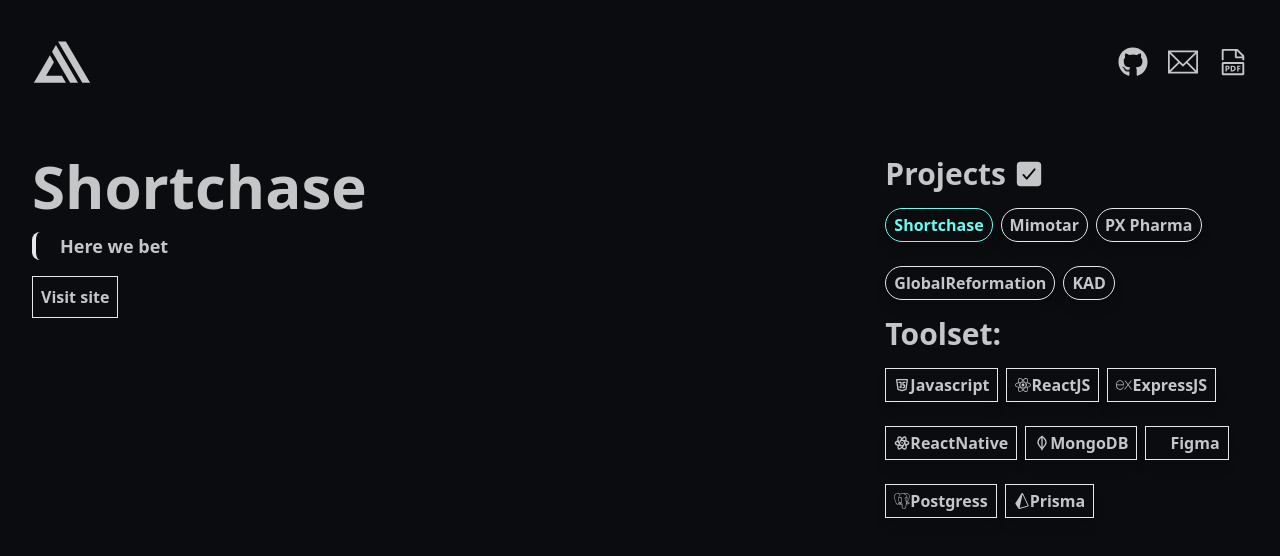
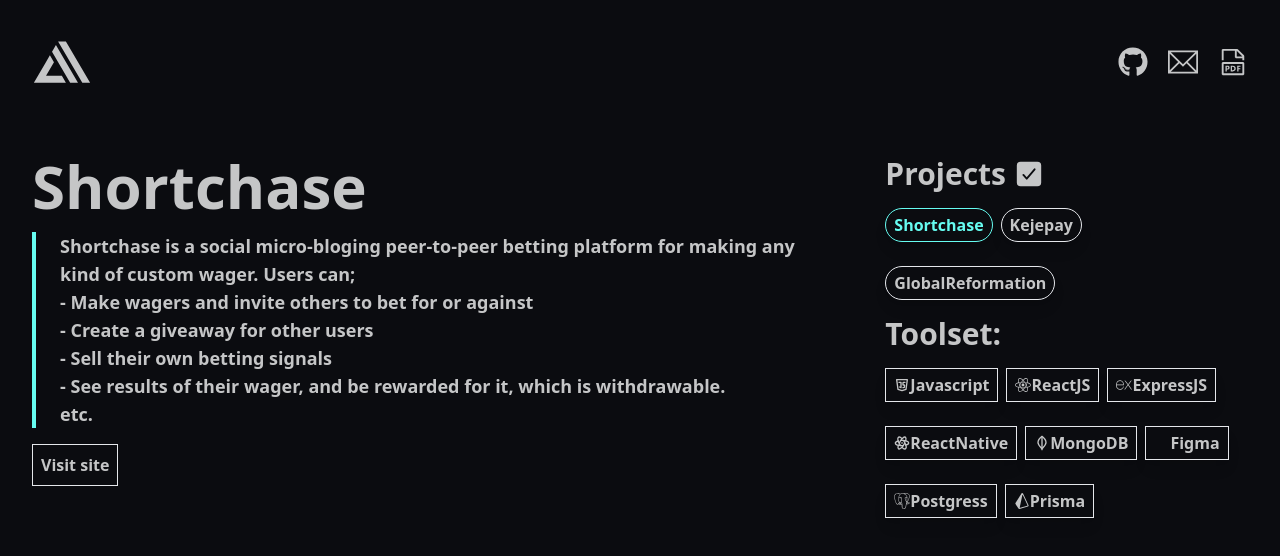
Before and after one commit to kcblaq/kelechi, a React (Vite) app: page / in a window 1280 px wide. Both pictures are taken after a click on the element "Shortchase". Shown: the top 556 px of the page. Built offline with nearby package versions, Linux system fonts and the light colour scheme; some icons are missing.

Commit message:
Here I am, almost done

```diff
--- a/src/App.tsx
+++ b/src/App.tsx
@@ -30,10 +30,10 @@ import Welcome from './components/Welcome';
 import { useState } from 'react';
 import PXPharama from './components/projects/PX-Pharama';
 import Shortchase from './components/projects/Shortchase';
-import Mimotar from './components/projects/Mimotar';
 import Oobla from './components/projects/Oobla';
 import GlobalReformation from './components/projects/GlobalReformation';
 import KAD from './components/KAD';
+import Kejepay from './components/projects/Kejepay';
 
 function App() {
 const [current, setCurrent] = useState('Welcome');
@@ -41,9 +41,10 @@ const [current, setCurrent] = useState('Welcome');
   // const bgImage = 'https://images.pexels.com/photos/1103970/pexels-photo-1103970.jpeg';
   // const image2 = 'https://images.pexels.com/photos/1939485/pexels-photo-1939485.jpeg?auto=compress&cs=tinysrgb&w=1260&h=750&dpr=2'
 
-  const projects = ['Shortchase', 'Mimotar',
+  const projects = [{name:'Shortchase', link: 'https://shortchaseclient.netlify.app/'}, {name:'Kejepay', link:'https://kele.netlify.app/'},
   // 'Oobla',
-  'PX Pharma', 'GlobalReformation', 'KAD']
+  // 'PX Pharma',
+  {name:'GlobalReformation', link: 'https://globalreformationnetwork.org/'}]
   const toolset = [{name:'Javascript', icon: <TbBrandJavascript/>}, {name:'ReactJS', icon: <FaReact/>},{name:'ExpressJS', icon: <SiExpress/>}, {name:'ReactNative', icon: <TbBrandReactNative/>},{name:'MongoDB', icon: <TbBrandMongodb/>}, {name:'Figma', icon: <PiFigmaLogoLight/>}, {name:'Postgress', icon: <SiPostgresql/>}, {name:'Prisma', icon: <SiPrisma/>}]
 
   // const proficiency = ['OOP', 'UX Search', 'UI Designs', 'Frontend', 'DBMS', 'Backend', 'Docker', 'Mobile App']
@@ -60,7 +61,7 @@ const [current, setCurrent] = useState('Welcome');
           <IoLogoAmplify />
         </span>
         <span className='md:text-3xl flex gap-5 text-base items-center '>
-          <FaGithub className="cursor-pointer  transform transition-transform duration-300 hover:scale-125" />
+          <FaGithub className="cursor-pointer  transform transition-transform duration-300 hover:scale-125" onClick={()=> window.location.reload()} />
           <TfiEmail className="cursor-pointer transform transition-transform duration-300 hover:scale-125" />
           <VscFilePdf className="cursor-pointer transform transition-transform duration-300 hover:scale-125" />
         </span>
@@ -70,11 +71,11 @@ const [current, setCurrent] = useState('Welcome');
         <div className='flex w-full md:w-2/3 h-full'>
         {
           current == 'Welcome' ? <Welcome/>
-          : current == 'Shortchase' ? <Shortchase/>
-          : current =='Mimotar'? <Mimotar />
+          : current == 'Shortchase' ? <Shortchase url='https://shortchaseclient.netlify.app/'/>
+          : current =='Kejepay'? <Kejepay url='https://kejepay.com.ng/' />
           : current == 'Oobla'? <Oobla/>
           : current == 'PX Pharma'? <PXPharama />
-          : current == 'GlobalReformation'? <GlobalReformation/>
+          : current == 'GlobalReformation'? <GlobalReformation url='https://globalreformationnetwork.org/'/>
           : current == 'KAD'? <KAD/>
           : null
         }
@@ -83,7 +84,7 @@ const [current, setCurrent] = useState('Welcome');
         <h1 className=' font-bold text-3xl flex items-center gap-2'> Projects<IoCheckbox/> </h1>
         <div className="flex flex-wrap gap-2">
         {
-          projects.map((project) => <p className={`${current === project && 'text-[#66FCF1] border-[#66FCF1]' } border transform transition-transform duration-300 hover:scale-110 font-bold cursor-pointer text-center mt-4 p-2 py-1 shadow-lg rounded-3xl  hover:text-[#66FCF1] hover:border-[#66FCF1]`} onClick={()=> setCurrent(project)}>{project} </p> )
+          projects.map((project) => <p className={`${current === project.name && 'text-[#66FCF1] border-[#66FCF1]' } border transform transition-transform duration-300 hover:scale-110 font-bold cursor-pointer text-center mt-4 p-2 py-1 shadow-lg rounded-3xl  hover:text-[#66FCF1] hover:border-[#66FCF1]`} onClick={()=> setCurrent(project.name)}>{project.name} </p> )
         }
         </div>
 
--- a/src/components/Welcome.tsx
+++ b/src/components/Welcome.tsx
@@ -4,7 +4,7 @@ export default function Welcome() {
   return (
     <div className={`flex flex-col gap-4 h-full  w-full p-3 md:p-8 text-${BasicClasses.primary}`}>
           <h1 className=' font-bold text-3xl md:text-6xl'> Hi, I'm Kelechi </h1>
-          <div className=' flex border-l-4 pl-6 rounded-tl-lg rounded-bl-lg '>
+          <div className={`flex border-l-4 pl-6 rounded-tl-lg rounded-bl-lg`}>
           <p className={`font-semibold text-lg `}>
             {/* 👋 */}
              A Full Stack Developer passionate about JavaScript, React.js, React
--- a/src/components/projects/GlobalReformation.tsx
+++ b/src/components/projects/GlobalReformation.tsx
@@ -1,11 +1,23 @@
 
-import Layout from './Layout'
+import Layout from './Layout';
 
-export default function GlobalReformation() {
+type Props = {
+  url: string;
+}
+
+export default function GlobalReformation({url}: Props) {
     const description = <p>
-       An e-learning platform for global leadership transformation
+       An e-learning platform for global leadership transformation.
+       It is a full-featured platform for e-learning, including;
+       <ul>
+        <li>- Multi-user category for admin, students and tutors</li>
+        <li> - Registration and login</li>
+        <li>- Taking courses and quizes</li>
+        <li> - Uploading and scoring quizes</li>
+        <li> - Certificate generation after a succesfull course.</li>
+       </ul>
     </p>
   return (
-    <Layout title={'Global Reformation'} description={description} />
+    <Layout title={'Global Reformation'} description={description} link={url} />
   )
 }
--- /dev/null
+++ b/src/components/projects/Kejepay.tsx
@@ -0,0 +1,15 @@
+
+import Layout from './Layout'
+
+type Prop = {
+  url: string;
+}
+export default function Kejepay({url}:Prop) {
+    const desc = <p>
+      Kejepay is an escrow platform with the aim of managing trust online for varous kinds of transactions.
+      It has advanced features of API integration into other websites, as well as generating links for buyers or sellers of goods and services to create a ticket for the transaction. At the end of the successful transaction, money is remitted to the seller by the buyer's confirmation.
+    </p>
+  return (
+    <Layout title={'Kejepay'} description={desc} link={url} />
+  )
+}
--- a/src/components/projects/Layout.tsx
+++ b/src/components/projects/Layout.tsx
@@ -2,14 +2,15 @@
 import { BasicClasses } from '../../styles/BasicStyles';
 
 type Props = {
-  title: String;
+  title: string;
   description: React.ReactNode;
+  link: string;
 }
-function Layout({ title, description }: Props) {
+function Layout({ title, description,link }: Props) {
   return (
     <div className={`flex flex-col gap-4 h-full  w-full p-3 md:p-8 text-${BasicClasses.primary}`}>
       <h1 className=' font-bold text-3xl md:text-6xl'>{title} </h1>
-      <div className=' flex border-l-4 pl-6 rounded-tl-lg rounded-bl-lg '>
+      <div className=' flex border-l-4 pl-6 border-[#66FCF1] '>
         <p className={`font-semibold text-lg `}>
           {
             description
@@ -17,7 +18,9 @@ function Layout({ title, description }: Props) {
         </p>
       </div>
       <div className=' flex font-bold text-2 '>
+      <a href={link}  target='_blank' >
       <button className='border p-2 transform transition-transform duration-300 hover:scale-110'> Visit site</button>
+      </a>
        </div>
 
     </div>
--- a/src/components/projects/Mimotar.tsx
+++ /dev/null
@@ -1,9 +0,0 @@
-
-import Layout from './Layout'
-
-export default function Mimotar() {
-    const desc = 'Mimotar is an escrow ...'
-  return (
-    <Layout title={'Mimotar'} description={desc} />
-  )
-}
--- a/src/components/projects/Shortchase.tsx
+++ b/src/components/projects/Shortchase.tsx
@@ -1,8 +1,22 @@
 
 import Layout from './Layout'
 
-export default function Shortchase() {
+type Prop = {
+  url: string;
+}
+export default function Shortchase({url}: Prop) {
+  const description = <p>
+Shortchase is a social micro-bloging peer-to-peer betting platform for making any kind of custom wager.
+Users can;
+<ul>
+  <li> - Make wagers and invite others to bet for or against </li>
+  <li> - Create a giveaway for other users</li>
+  <li>- Sell their own betting signals</li>
+  <li>-  See results of their wager, and be rewarded for it, which is withdrawable.</li>
+  etc.
+</ul>
+    </p>
   return (
-    <Layout title={'Shortchase'} description={'Here we bet '} />
+    <Layout title={'Shortchase'} description={description} link={url} />
   )
 }
```
